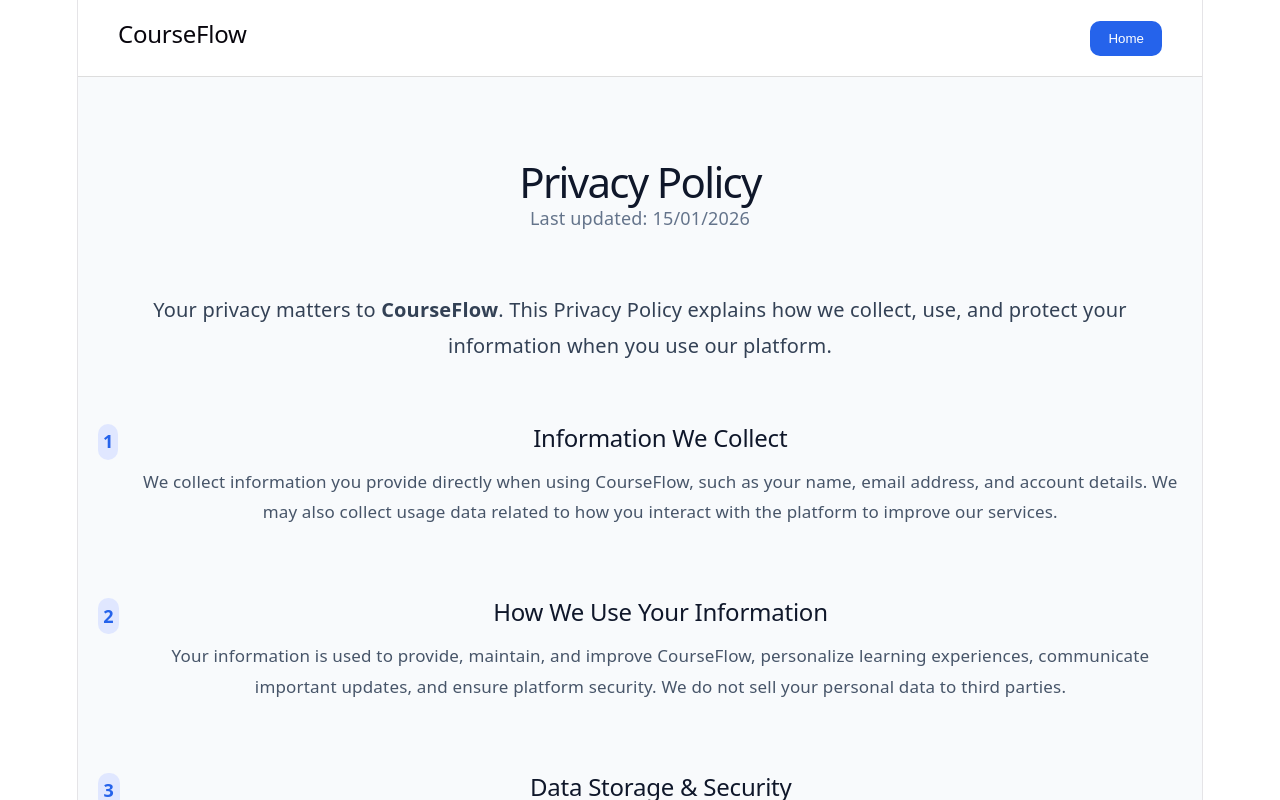
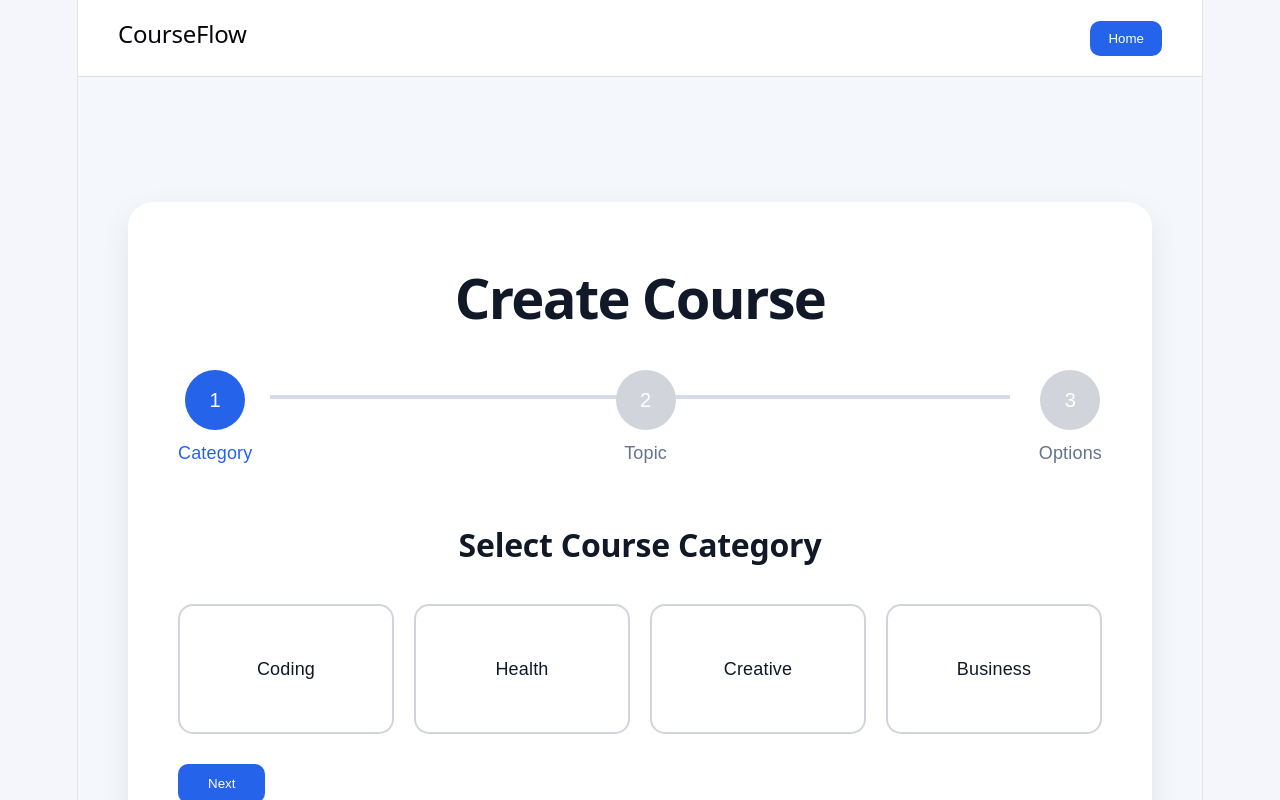
Before and after one commit to ACM-JUIT/Team-12-CourseFlow, a React (Vite) app in the folder client/: page / in a window 1280 px wide. Shown: the top 800 px of the page. Built offline with nearby package versions, Linux system fonts and the light colour scheme.

Commit message:
Added Create Course page

```diff
--- a/client/src/App.css
+++ b/client/src/App.css
@@ -182,3 +182,225 @@
     border-right-color: var(--border);
   }
 }
+body{
+  margin:0;
+  background:#f5f6fb;
+  font-family:Arial,sans-serif;
+}
+
+.container{
+  display:flex;
+  justify-content:center;
+  padding:40px;
+}
+
+.card{
+  width:1000px;
+  background:white;
+  border-radius:20px;
+  padding:40px;
+}
+
+h1{
+  text-align:center;
+}
+
+.stepper{
+  display:flex;
+  justify-content:space-between;
+  margin:50px 0;
+}
+
+.step{
+  text-align:center;
+}
+
+.circle{
+  width:50px;
+  height:50px;
+  border-radius:50%;
+  background:#d1d5db;
+  color:white;
+  display:flex;
+  justify-content:center;
+  align-items:center;
+}
+
+.active .circle{
+  background:#2563eb;
+}
+
+.grid{
+  display:grid;
+  grid-template-columns:repeat(4,1fr);
+  gap:20px;
+}
+
+.box{
+  border:2px solid #ddd;
+  padding:50px;
+  border-radius:15px;
+  cursor:pointer;
+  text-align:center;
+}
+
+.selected{
+  border-color:#2563eb;
+}
+
+input,
+textarea,
+select{
+  width:100%;
+  padding:15px;
+  margin-top:15px;
+  border-radius:10px;
+  border:1px solid #ddd;
+}
+
+.optionGrid{
+  display:grid;
+  grid-template-columns:1fr 1fr;
+  gap:20px;
+}
+
+.btns{
+  display:flex;
+  justify-content:space-between;
+  margin-top:30px;
+}
+
+button{
+  padding:12px 30px;
+  border:none;
+  background:#2563eb;
+  color:white;
+  border-radius:10px;
+  cursor:pointer;
+}
+.stepper-container {
+  position: relative;
+  display: flex;
+  justify-content: space-between;
+  margin: 60px 0;
+}
+
+.progress-line {
+  position: absolute;
+  top: 25px;
+  left: 10%;
+  width: 80%;
+  height: 4px;
+  background: #d6dbe6;
+  z-index: 1;
+}
+
+.progress-active {
+  position: absolute;
+  top: 25px;
+  left: 10%;
+  height: 4px;
+  background: #2563eb;
+  z-index: 2;
+  transition: 0.4s;
+}
+
+.step-item {
+  position: relative;
+  z-index: 3;
+  display: flex;
+  flex-direction: column;
+  align-items: center;
+}
+
+.step-circle {
+  width: 60px;
+  height: 60px;
+  border-radius: 50%;
+  background: #d1d5db;
+  color: white;
+  display: flex;
+  align-items: center;
+  justify-content: center;
+  font-size: 20px;
+}
+
+.step-circle.active {
+  background: #2563eb;
+}
+
+.step-item span {
+  margin-top: 10px;
+  font-size: 18px;
+}
+.container {
+  background: #f4f7fc;
+  min-height: 100vh;
+  padding: 50px;
+}
+
+.card {
+  max-width: 1200px;
+  margin: auto;
+  background: white;
+  border-radius: 25px;
+  padding: 50px;
+  box-shadow: 0 10px 30px rgba(0,0,0,0.08);
+}
+
+.card h1 {
+  color: #111827 !important;
+  font-size: 56px;
+  font-weight: 700;
+  margin-bottom: 50px;
+}
+
+
+.step-item span {
+  color: #64748b !important;
+  font-size: 18px;
+  font-weight: 500;
+}
+
+.step-circle.active + span {
+  color: #2563eb !important;
+}
+
+.card h2 {
+  color: #111827 !important;
+  font-size: 32px;
+  font-weight: 600;
+  text-align: center;
+  margin-bottom: 40px;
+}
+
+
+.box {
+  background: white;
+  color: #111827 !important;
+  border: 2px solid #d1d5db;
+  transition: 0.3s;
+}
+
+.box:hover {
+  border-color: #2563eb;
+  transform: translateY(-3px);
+}
+
+.selected {
+  border-color: #2563eb !important;
+  box-shadow: 0 8px 25px rgba(37,99,235,0.15);
+}
+
+
+input,
+textarea,
+select {
+  background: white;
+  color: #111827 !important;
+}
+
+button {
+  background: #2563eb;
+  color: white !important;
+}
--- a/client/src/App.jsx
+++ b/client/src/App.jsx
@@ -1,13 +1,13 @@
 import Navbar from "./components/Navbar";
 import Footer from "./components/Footer";
-import PrivacyPolicy from "./pages/PrivacyPolicy";
+import CreateCourse from "./pages/CreateCourse";
 
 function App() {
   return (
     <>
       <Navbar />
 
-      <PrivacyPolicy />
+      <CreateCourse />
 
       <Footer />
     </>
--- /dev/null
+++ b/client/src/components/CategoryStep.jsx
@@ -0,0 +1,40 @@
+const categories = [
+  "Coding",
+  "Health",
+  "Creative",
+  "Business",
+];
+
+export default function CategoryStep({
+  formData,
+  setFormData,
+}) {
+  return (
+    <>
+      <h2>Select Course Category</h2>
+
+      <div className="grid">
+
+        {categories.map((cat) => (
+          <div
+            key={cat}
+            className={`box ${
+              formData.category === cat
+                ? "selected"
+                : ""
+            }`}
+            onClick={() =>
+              setFormData({
+                ...formData,
+                category: cat,
+              })
+            }
+          >
+            {cat}
+          </div>
+        ))}
+
+      </div>
+    </>
+  );
+}
--- /dev/null
+++ b/client/src/components/OptionsStep.jsx
@@ -0,0 +1,34 @@
+export default function OptionsStep({
+  formData,
+  setFormData,
+}) {
+  return (
+    <div className="optionGrid">
+
+      <select>
+        <option>Difficulty</option>
+        <option>Beginner</option>
+        <option>Intermediate</option>
+        <option>Advanced</option>
+      </select>
+
+      <select>
+        <option>Duration</option>
+        <option>1 Month</option>
+        <option>2 Months</option>
+      </select>
+
+      <select>
+        <option>Add Video</option>
+        <option>Yes</option>
+        <option>No</option>
+      </select>
+
+      <input
+        type="number"
+        placeholder="Chapters"
+      />
+
+    </div>
+  );
+}
--- /dev/null
+++ b/client/src/components/Stepper.jsx
@@ -0,0 +1,35 @@
+export default function Stepper({ currentStep }) {
+  const steps = ["Category", "Topic", "Options"];
+
+  return (
+    <div className="stepper-container">
+      <div className="progress-line"></div>
+
+      <div
+        className="progress-active"
+        style={{
+          width:
+            currentStep === 1
+              ? "0%"
+              : currentStep === 2
+              ? "50%"
+              : "100%",
+        }}
+      ></div>
+
+      {steps.map((step, index) => (
+        <div className="step-item" key={index}>
+          <div
+            className={`step-circle ${
+              currentStep >= index + 1 ? "active" : ""
+            }`}
+          >
+            {index + 1}
+          </div>
+
+          <span>{step}</span>
+        </div>
+      ))}
+    </div>
+  );
+}
--- /dev/null
+++ b/client/src/components/TopicStep.jsx
@@ -0,0 +1,34 @@
+export default function TopicStep({
+  formData,
+  setFormData,
+}) {
+  return (
+    <div>
+
+      <input
+        type="text"
+        placeholder="Topic"
+        value={formData.topic}
+        onChange={(e) =>
+          setFormData({
+            ...formData,
+            topic: e.target.value,
+          })
+        }
+      />
+
+      <textarea
+        rows="5"
+        placeholder="Description"
+        value={formData.description}
+        onChange={(e) =>
+          setFormData({
+            ...formData,
+            description: e.target.value,
+          })
+        }
+      />
+
+    </div>
+  );
+}
--- /dev/null
+++ b/client/src/pages/CreateCourse.jsx
@@ -0,0 +1,77 @@
+import { useState } from "react";
+import Stepper from "../components/Stepper";
+import CategoryStep from "../components/CategoryStep";
+import TopicStep from "../components/TopicStep";
+import OptionsStep from "../components/OptionsStep";
+import "../App.css";
+
+export default function CreateCourse() {
+  const [step, setStep] = useState(1);
+
+  const [formData, setFormData] = useState({
+    category: "",
+    topic: "",
+    description: "",
+    difficulty: "",
+    duration: "",
+    chapters: "",
+    video: "",
+  });
+
+  return (
+    <div className="container">
+      <div className="card">
+
+        <h1>Create Course</h1>
+
+        <Stepper currentStep={step} />
+
+        {step === 1 && (
+          <CategoryStep
+            formData={formData}
+            setFormData={setFormData}
+          />
+        )}
+
+        {step === 2 && (
+          <TopicStep
+            formData={formData}
+            setFormData={setFormData}
+          />
+        )}
+
+        {step === 3 && (
+          <OptionsStep
+            formData={formData}
+            setFormData={setFormData}
+          />
+        )}
+
+        <div className="btns">
+
+          {step > 1 && (
+            <button
+              onClick={() => setStep(step - 1)}
+            >
+              Back
+            </button>
+          )}
+
+          {step < 3 ? (
+            <button
+              onClick={() => setStep(step + 1)}
+            >
+              Next
+            </button>
+          ) : (
+            <button>
+              Generate Course
+            </button>
+          )}
+
+        </div>
+
+      </div>
+    </div>
+  );
+}
```
